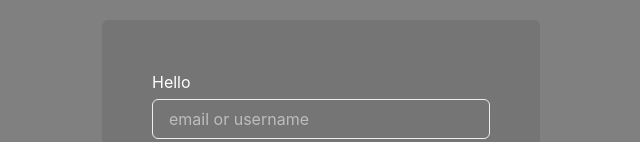
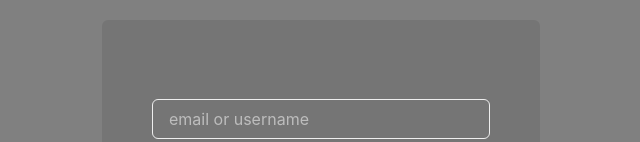
Before and after one commit to kristenkinnearohlmann/breeze-lakes-point-2, a Next.js app: page /signin in a window 1280 px wide. Shown: the part 345-487 px from the top of the page, without its empty margins (319-959 px from the left). Built offline with nearby package versions, Linux system fonts and the light colour scheme.

Commit message:
Add message for invalid login

```diff
--- a/components/authForm.tsx
+++ b/components/authForm.tsx
@@ -32,7 +32,6 @@ const AuthForm = ({ mode }: { mode: any }) => {
   const [checkNoEmailDisabled, setCheckNoEmailDisabled] = useState(false);
   const [emailDisabled, setEmailDisabled] = useState(false);
   const router = useRouter();
-  let errorMsg = "";
 
   const handleClick = () => setShow(!show);
 
@@ -50,8 +49,14 @@ const AuthForm = ({ mode }: { mode: any }) => {
     e.preventDefault();
     setIsLoading(true);
 
+    const errorMsg = document.getElementById("errormsg");
+    errorMsg.innerHTML = "";
+
     if (mode === "signin") {
       const user = await auth(mode, { username, password });
+      if (user.error) {
+        errorMsg.innerText = user.error;
+      }
     } else {
       const user = await auth(mode, {
         username,
@@ -63,8 +68,6 @@ const AuthForm = ({ mode }: { mode: any }) => {
       });
     }
     setIsLoading(false);
-    // TODO: Handle returned error here?
-    // How to write msg?
     router.push("/");
   };
 
@@ -82,8 +85,7 @@ const AuthForm = ({ mode }: { mode: any }) => {
       </Flex>
       <Flex justify="center" align="center" height="calc(100vh - 215px)">
         <Box padding="50px" bg="gray.600" borderRadius="6px">
-          <Text>Hello</Text>
-          <Text>{errorMsg}</Text>
+          <Text id="errormsg" height="1rem" marginBottom="0.5rem"></Text>
           <form onSubmit={handleSubmit}>
             <InputGroup>
               <Input
```
